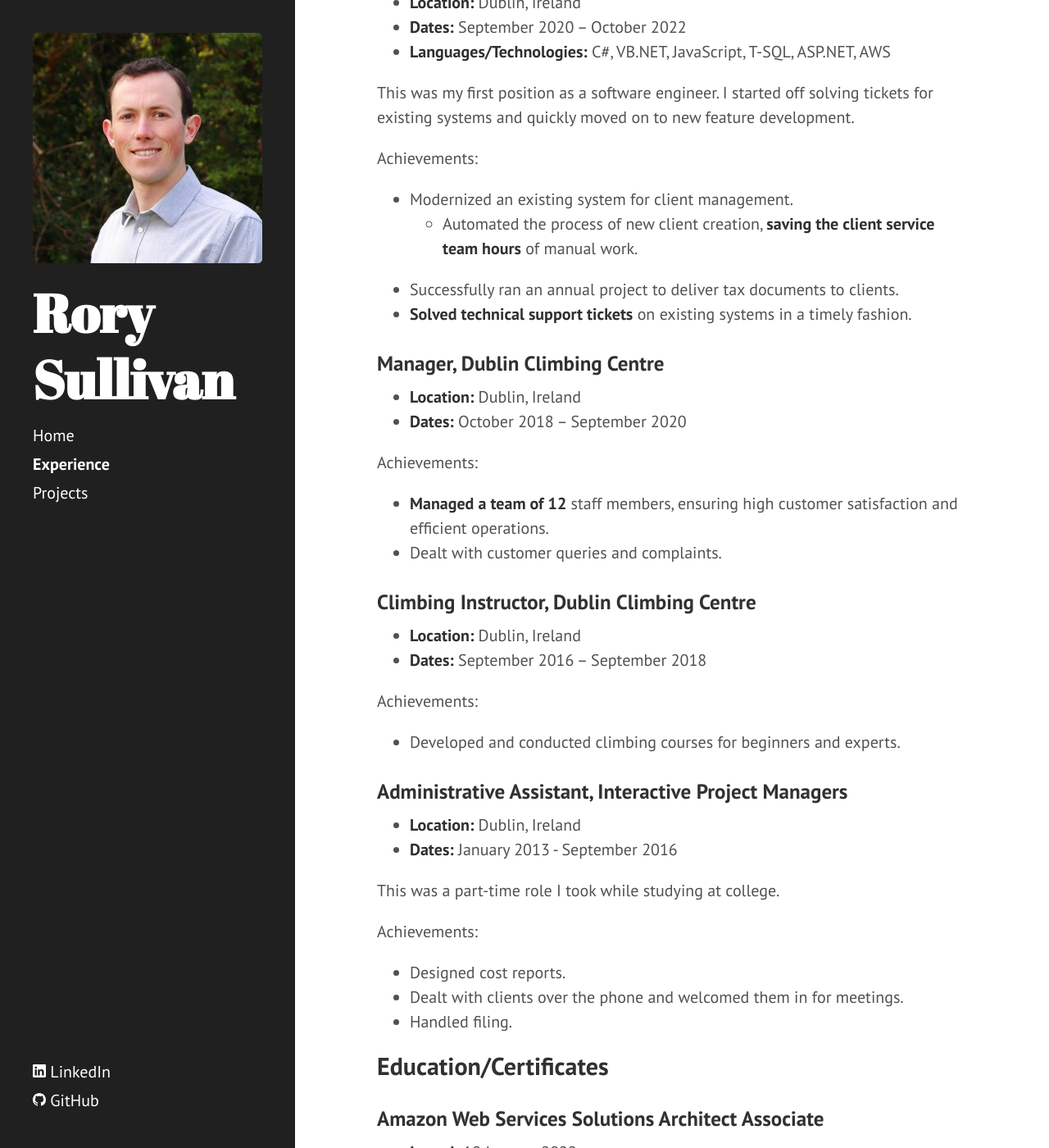
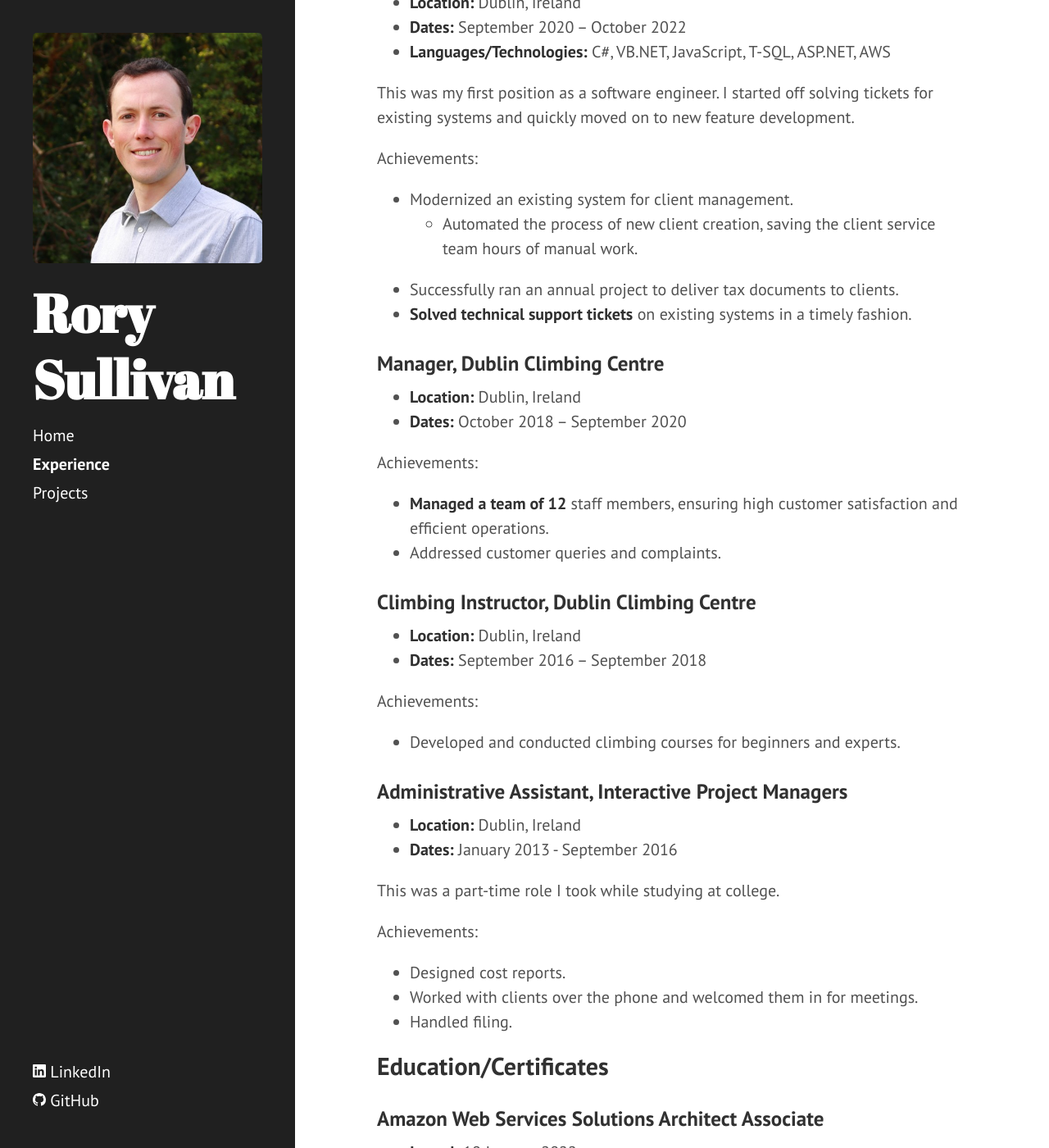
Before and after one commit to Rory-Sullivan/Rory-Sullivan.github.io, a Jekyll site: the page built from experience.md, in a window 1280 px wide and 1400 px high, scrolled down 1015 px. Shown: the whole window at 82% size. Built offline with Jekyll 4.4.1, drawn with Linux system fonts in a browser that asks for light colours.

Commit message:
Minor updates

```diff
--- a/experience.md
+++ b/experience.md
@@ -41,8 +41,8 @@ for existing systems and quickly moved on to new feature development.
 
 Achievements:
 - Modernized an existing system for client management.
-  - Automated the process of new client creation, **saving the client service
-    team hours** of manual work.
+  - Automated the process of new client creation, saving the client service team
+    hours of manual work.
 - Successfully ran an annual project to deliver tax documents to clients.
 - **Solved technical support tickets** on existing systems in a timely fashion.
 
@@ -53,7 +53,7 @@ Achievements:
 Achievements:
 - **Managed a team of 12** staff members, ensuring high customer satisfaction
   and efficient operations.
-- Dealt with customer queries and complaints.
+- Addressed customer queries and complaints.
 
 ### Climbing Instructor, Dublin Climbing Centre
 - **Location:** Dublin, Ireland
@@ -70,7 +70,7 @@ This was a part-time role I took while studying at college.
 
 Achievements:
 - Designed cost reports.
-- Dealt with clients over the phone and welcomed them in for meetings.
+- Worked with clients over the phone and welcomed them in for meetings.
 - Handled filing.
 
 ## Education/Certificates
```
Also changed, not shown: index.md (+1 -1 lines).
